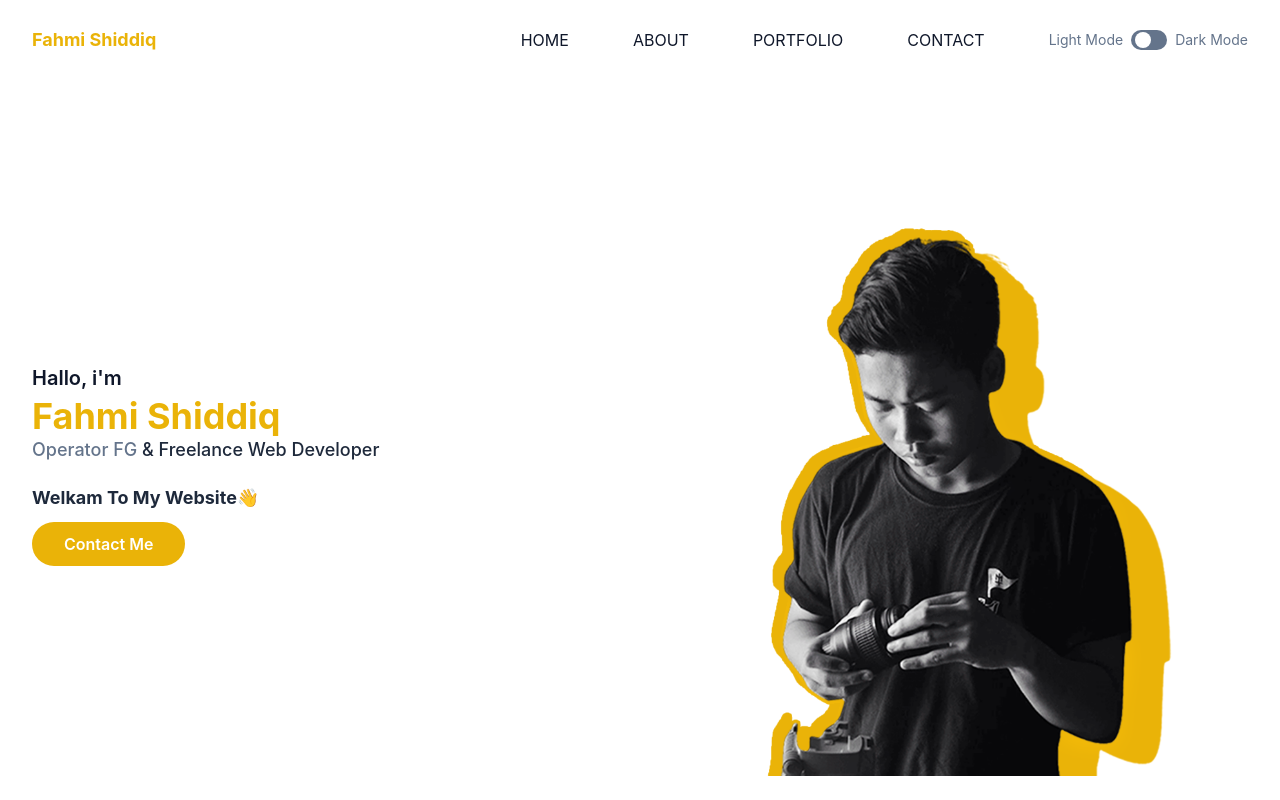
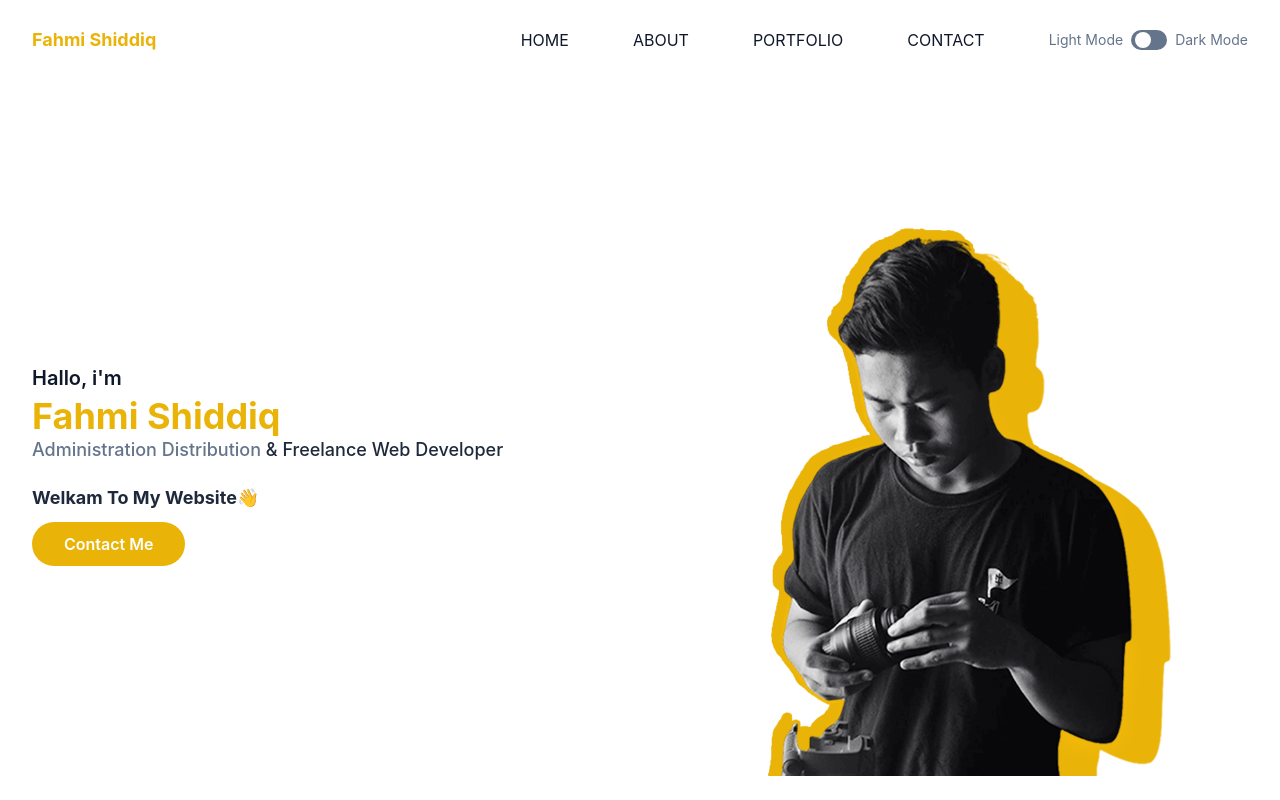
Before and after one commit to Fahmishiddiq/fahmishiddiq.github.io, a website: page index.html in a window 1280 px wide. Shown: the top 800 px of the page. Drawn offline with Linux system fonts and the light colour scheme.

Commit message:
Update index.html

```diff
--- a/index.html
+++ b/index.html
@@ -84,7 +84,7 @@
 
                     <h1 class="text-base font-semibold text-dark md:text-xl dark:text-white">
                         Hallo, i'm <span class="block font-bold  text-primary text-4xl mt-1 ">Fahmi Shiddiq</span></h1>
-                    <h2 class="font-medium text-slate-500 text-lg mb-5 lg:text-1xl">Operator FG<span class="text-slate-800 dark:text-white"> & Freelance Web Developer</span></h2>
+                    <h2 class="font-medium text-slate-500 text-lg mb-5 lg:text-1xl">Administration Distribution<span class="text-slate-800 dark:text-white"> & Freelance Web Developer</span></h2>
                     <h2 class="font-bold text-slate-800 text-lg mb-5 lg:text-1xl dark:text-white"> Welkam To My Website👋</h2>
                     <p class="font-medium text-slate-400"></p>
                     <a href="https://wa.me/6282386771235" class="text-base font-semibold text-white bg-primary
```
